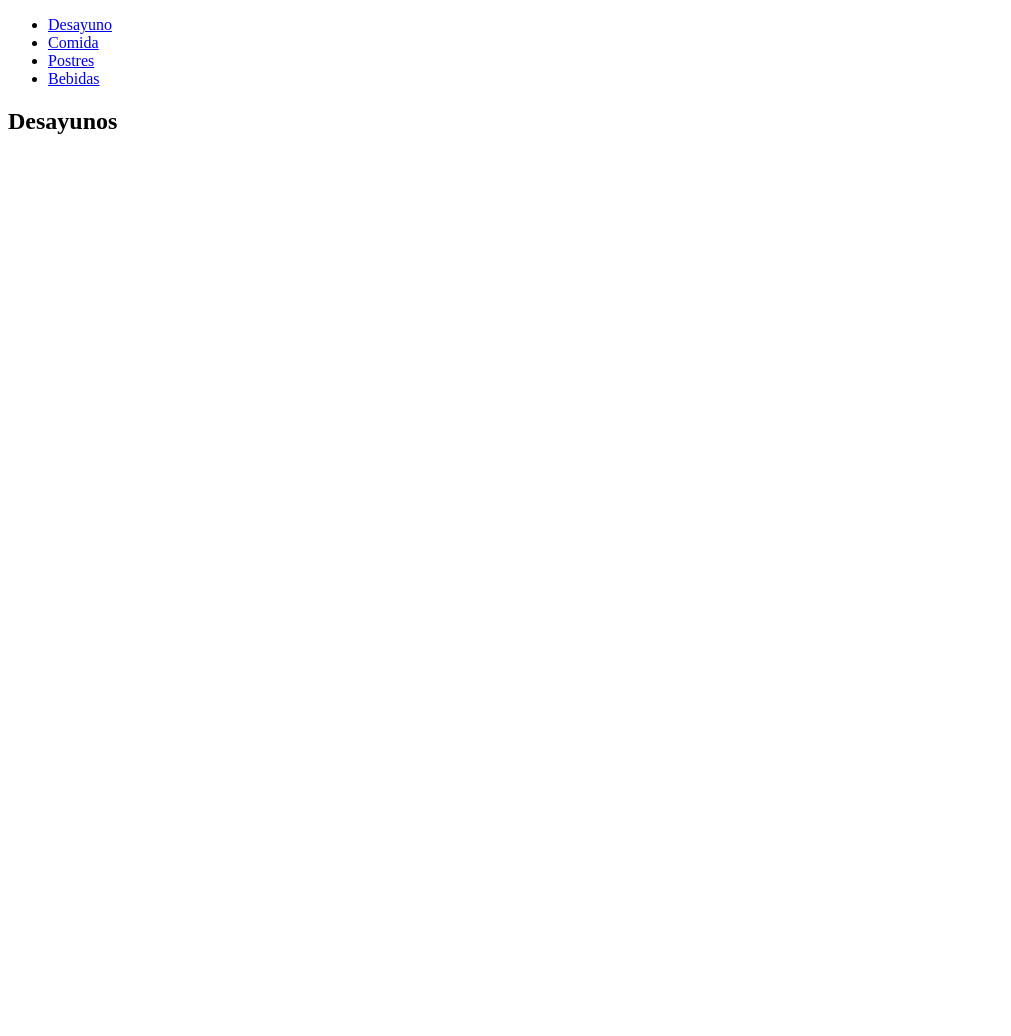
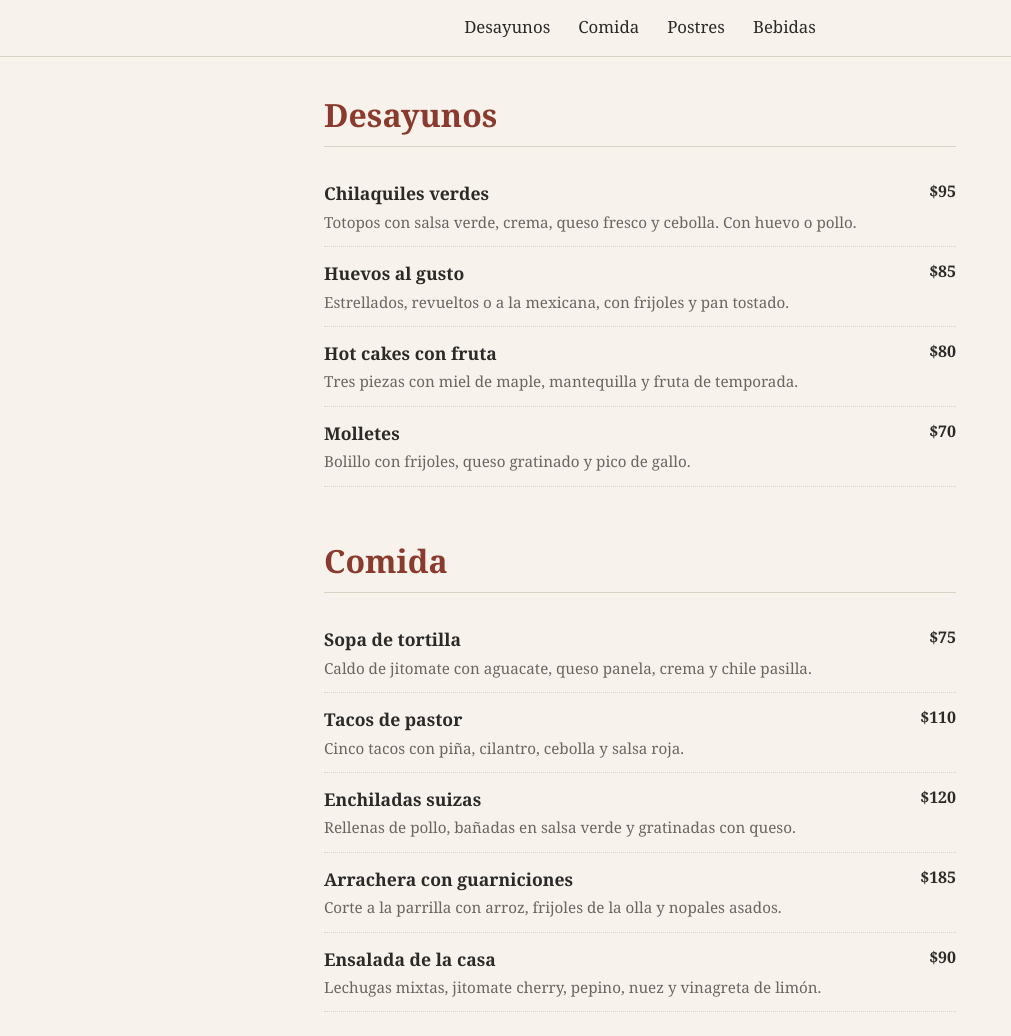
Before and after one commit to julesgainzar/Practica-Git, a plain HTML site: page index.html in a window 1280 px wide. Shown: the whole page, without its empty margins (0-1011 px from the left). Before the commit the page ends 800 px from the top, so only its background shows below. Drawn offline with Linux system fonts and the light colour scheme.

Commit message:
primera parte

```diff
--- a/index.html
+++ b/index.html
@@ -1,25 +1,165 @@
 <!DOCTYPE html>
-<html lang="en">
+<html lang="es">
 <head>
     <meta charset="UTF-8">
     <meta name="viewport" content="width=device-width, initial-scale=1.0">
     <title>Carta menú</title>
+    <style>
+        :root {
+            --fondo: #f7f3ec;
+            --texto: #2b2a28;
+            --suave: #6b665e;
+            --acento: #8a3b2e;
+            --linea: #d9d2c5;
+        }
+        * { box-sizing: border-box; }
+        html { scroll-behavior: smooth; scroll-padding-top: 4rem; }
+        body {
+            margin: 0;
+            font-family: Georgia, "Times New Roman", serif;
+            background: var(--fondo);
+            color: var(--texto);
+            line-height: 1.6;
+        }
+        nav {
+            position: sticky;
+            top: 0;
+            background: var(--fondo);
+            border-bottom: 1px solid var(--linea);
+            z-index: 10;
+        }
+        nav ul {
+            list-style: none;
+            margin: 0;
+            padding: 0.9rem 1rem;
+            display: flex;
+            justify-content: center;
+            gap: 1.75rem;
+            flex-wrap: wrap;
+        }
+        nav a {
+            color: var(--texto);
+            text-decoration: none;
+            font-size: 1.05rem;
+            padding-bottom: 2px;
+            border-bottom: 2px solid transparent;
+        }
+        nav a:hover, nav a:focus-visible {
+            border-bottom-color: var(--acento);
+            outline: none;
+        }
+        main { max-width: 42rem; margin: 0 auto; padding: 2rem 1.25rem 4rem; }
+        section { margin-bottom: 3rem; }
+        h2 {
+            font-size: 2rem;
+            margin: 0 0 1.25rem;
+            color: var(--acento);
+            border-bottom: 1px solid var(--linea);
+            padding-bottom: 0.4rem;
+        }
+        .plato {
+            display: flex;
+            justify-content: space-between;
+            gap: 1rem;
+            padding: 0.75rem 0;
+            border-bottom: 1px dotted var(--linea);
+        }
+        .plato h3 { margin: 0; font-size: 1.1rem; font-weight: 600; }
+        .plato p { margin: 0.15rem 0 0; color: var(--suave); font-size: 0.95rem; }
+        .precio { font-weight: 600; white-space: nowrap; }
+    </style>
 </head>
 <body>
     <nav>
         <ul>
-            <li><a href="#desayunos">Desayuno</a></li>
+            <li><a href="#desayunos">Desayunos</a></li>
             <li><a href="#comida">Comida</a></li>
             <li><a href="#postres">Postres</a></li>
-            <li><a href="bebidas">Bebidas</a></li>
+            <li><a href="#bebidas">Bebidas</a></li>
         </ul>
     </nav>
 
     <main>
-        <section id="desayonos">
+        <section id="desayunos">
             <h2>Desayunos</h2>
 
+            <article class="plato">
+                <div>
+                    <h3>Chilaquiles verdes</h3>
+                    <p>Totopos con salsa verde, crema, queso fresco y cebolla. Con huevo o pollo.</p>
+                </div>
+                <span class="precio">$95</span>
+            </article>
+
+            <article class="plato">
+                <div>
+                    <h3>Huevos al gusto</h3>
+                    <p>Estrellados, revueltos o a la mexicana, con frijoles y pan tostado.</p>
+                </div>
+                <span class="precio">$85</span>
+            </article>
+
+            <article class="plato">
+                <div>
+                    <h3>Hot cakes con fruta</h3>
+                    <p>Tres piezas con miel de maple, mantequilla y fruta de temporada.</p>
+                </div>
+                <span class="precio">$80</span>
+            </article>
+
+            <article class="plato">
+                <div>
+                    <h3>Molletes</h3>
+                    <p>Bolillo con frijoles, queso gratinado y pico de gallo.</p>
+                </div>
+                <span class="precio">$70</span>
+            </article>
         </section>
-    </main>
+
+        <section id="comida">
+            <h2>Comida</h2>
+
+            <article class="plato">
+                <div>
+                    <h3>Sopa de tortilla</h3>
+                    <p>Caldo de jitomate con aguacate, queso panela, crema y chile pasilla.</p>
+                </div>
+                <span class="precio">$75</span>
+            </article>
+
+            <article class="plato">
+                <div>
+                    <h3>Tacos de pastor</h3>
+                    <p>Cinco tacos con piña, cilantro, cebolla y salsa roja.</p>
+                </div>
+                <span class="precio">$110</span>
+            </article>
+
+            <article class="plato">
+                <div>
+                    <h3>Enchiladas suizas</h3>
+                    <p>Rellenas de pollo, bañadas en salsa verde y gratinadas con queso.</p>
+                </div>
+                <span class="precio">$120</span>
+            </article>
+
+            <article class="plato">
+                <div>
+                    <h3>Arrachera con guarniciones</h3>
+                    <p>Corte a la parrilla con arroz, frijoles de la olla y nopales asados.</p>
+                </div>
+                <span class="precio">$185</span>
+            </article>
+
+            <article class="plato">
+                <div>
+                    <h3>Ensalada de la casa</h3>
+                    <p>Lechugas mixtas, jitomate cherry, pepino, nuez y vinagreta de limón.</p>
+                </div>
+                <span class="precio">$90</span>
+            </article>
+        </section>
+
+
 </body>
 </html>
```
